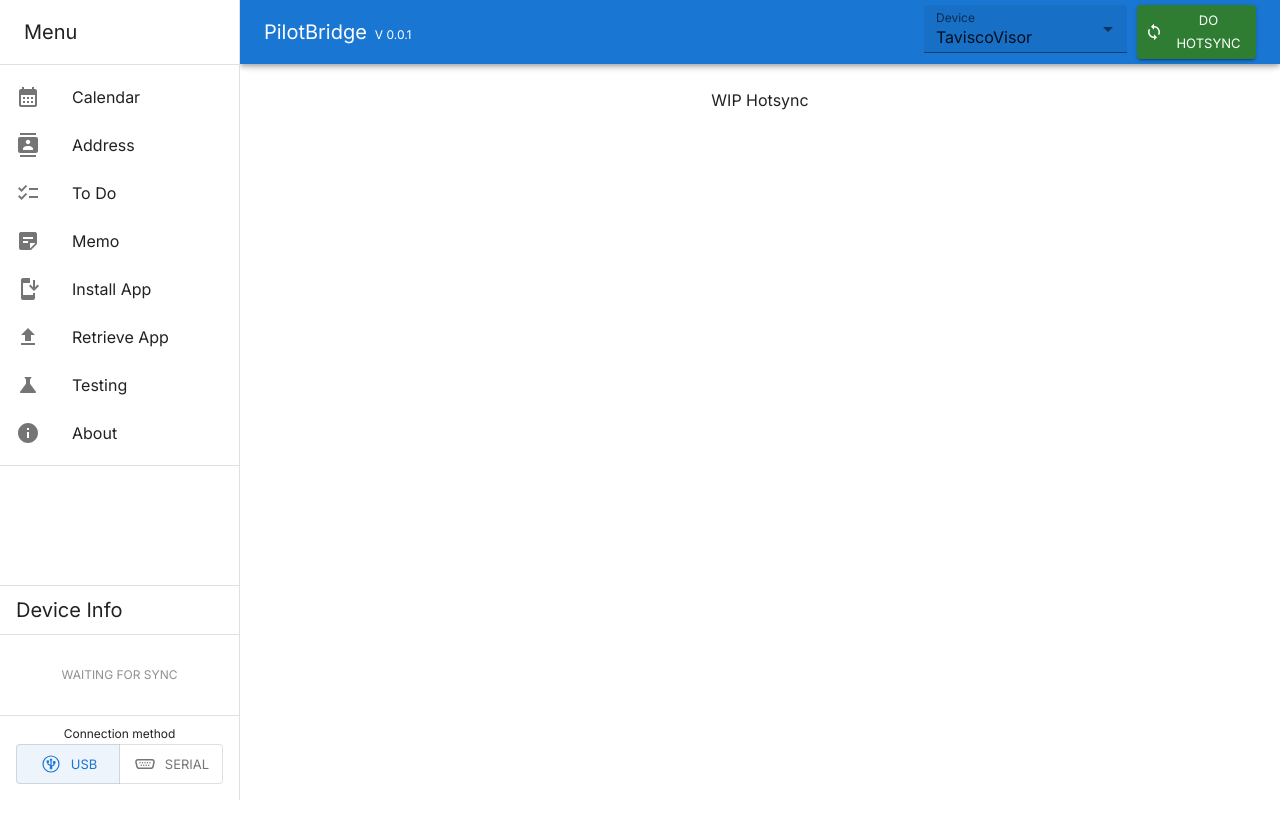
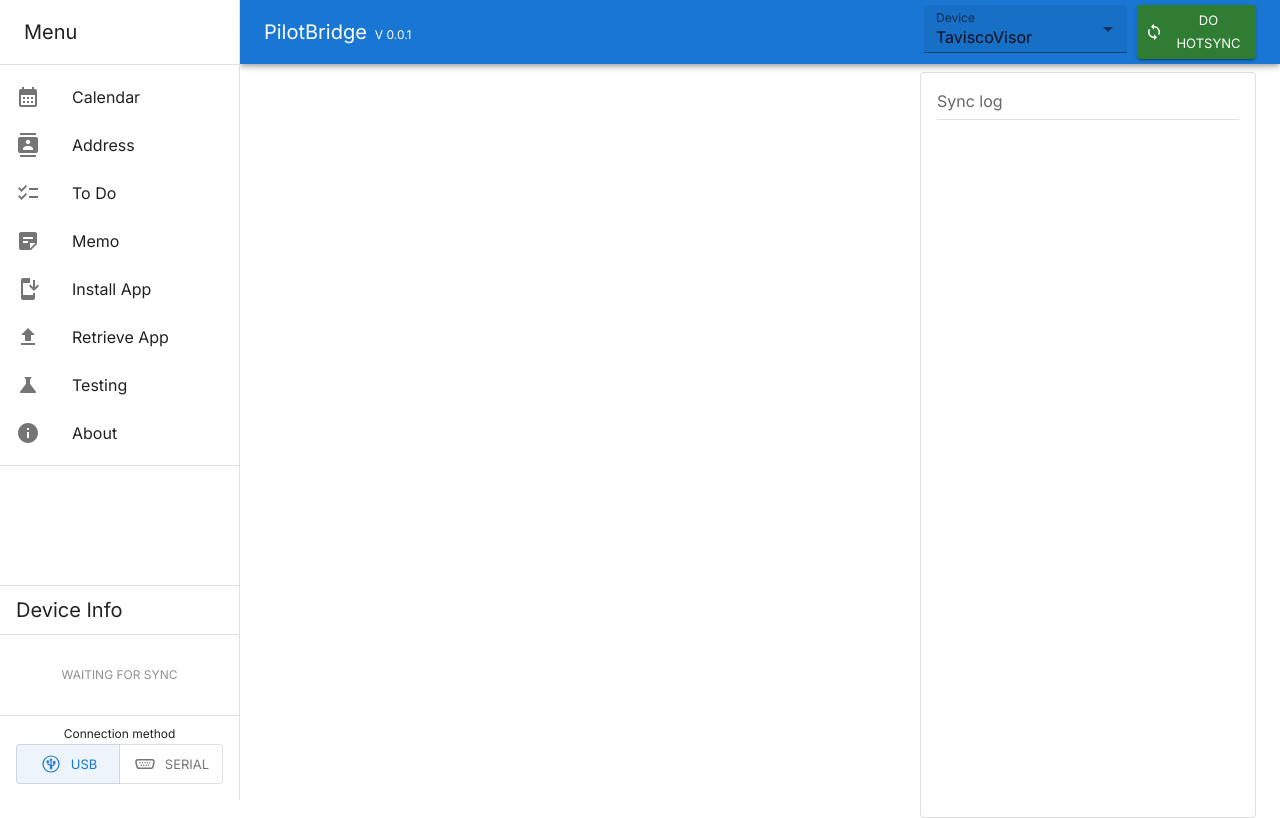
Before and after one commit to Tavisco/PilotBridge, a React (Vite) app: page / in a window 1280 px wide. Built offline with nearby package versions, Linux system fonts and the light colour scheme; what palm-sync would draw is missing.

Commit message:
Restore log viewer

```diff
--- a/src/app.tsx
+++ b/src/app.tsx
@@ -17,6 +17,7 @@
   ToggleButton,
   ToggleButtonGroup,
   Container,
+  Grid,
 } from "@mui/material";
 import React from "react";
 import MenuIcon from "@mui/icons-material/Menu";
@@ -36,6 +37,7 @@
 import ContactsIcon from "@mui/icons-material/Contacts";
 import ChecklistIcon from "@mui/icons-material/Checklist";
 import StickyNote2Icon from "@mui/icons-material/StickyNote2";
+import { LogViewer } from "./log-viewer";
 
 function UnsupportedApisBanner() {
   return (
@@ -244,8 +246,8 @@
 
   const renderComponent = () => {
     switch (currentComponent) {
-      case "hotsync":
-        return <div>WIP Hotsync</div>;
+      case "calendar":
+        return <div>WIP Calendar</div>;
       case "install":
         return <InstallAppPanel />;
       case "retrieve":
@@ -260,7 +262,7 @@
   };
 
   return (
-    <Box sx={{ display: "flex" }}>
+    <Box sx={{ display: "flex", height: "100vh" }}>
       <CssBaseline />
       <AppBar
         position="fixed"
@@ -335,27 +337,24 @@
       >
         <Toolbar />
 
+        <Grid container spacing={2}>
+          <Grid xs={8}>
             <Container
               maxWidth="md" // Adjust maxWidth according to your needs (e.g., xs, sm, md, lg, xl)
               sx={{
                 paddingX: { xs: 2, sm: 4, md: 8 }, // Adjust padding for different screen sizes
-        display: 'flex',
-        justifyContent: 'center',
-        alignItems: 'center',
+                display: "flex",
+                justifyContent: "center",
+                alignItems: "center",
               }}
             >
-      {/* <Box
-        sx={{
-          width: '100%',
-          maxWidth: '500px', // Set a maxWidth for your component
-          padding: '20px', // Add padding inside the Box if needed
-        }}
-      > */}
               {renderComponent()}
-      {/* </Box> */}
             </Container>
-
-
+          </Grid>
+          <Grid xs={4}>
+            <LogViewer />
+          </Grid>
+        </Grid>
       </Box>
     </Box>
   );
--- a/src/log-viewer.tsx
+++ b/src/log-viewer.tsx
@@ -26,7 +26,7 @@
 
   return (
     <Card variant="outlined" {...props}>
-      <CardContent sx={{ height: "100%", overflow: "hidden" }}>
+      <CardContent sx={{ height: "93vh", overflow: "hidden" }}>
         <Typography sx={{ fontSize: 16 }} color="text.secondary" gutterBottom>
           Sync log
         </Typography>
```
Lines whose indentation alone changed are shown as unchanged.
